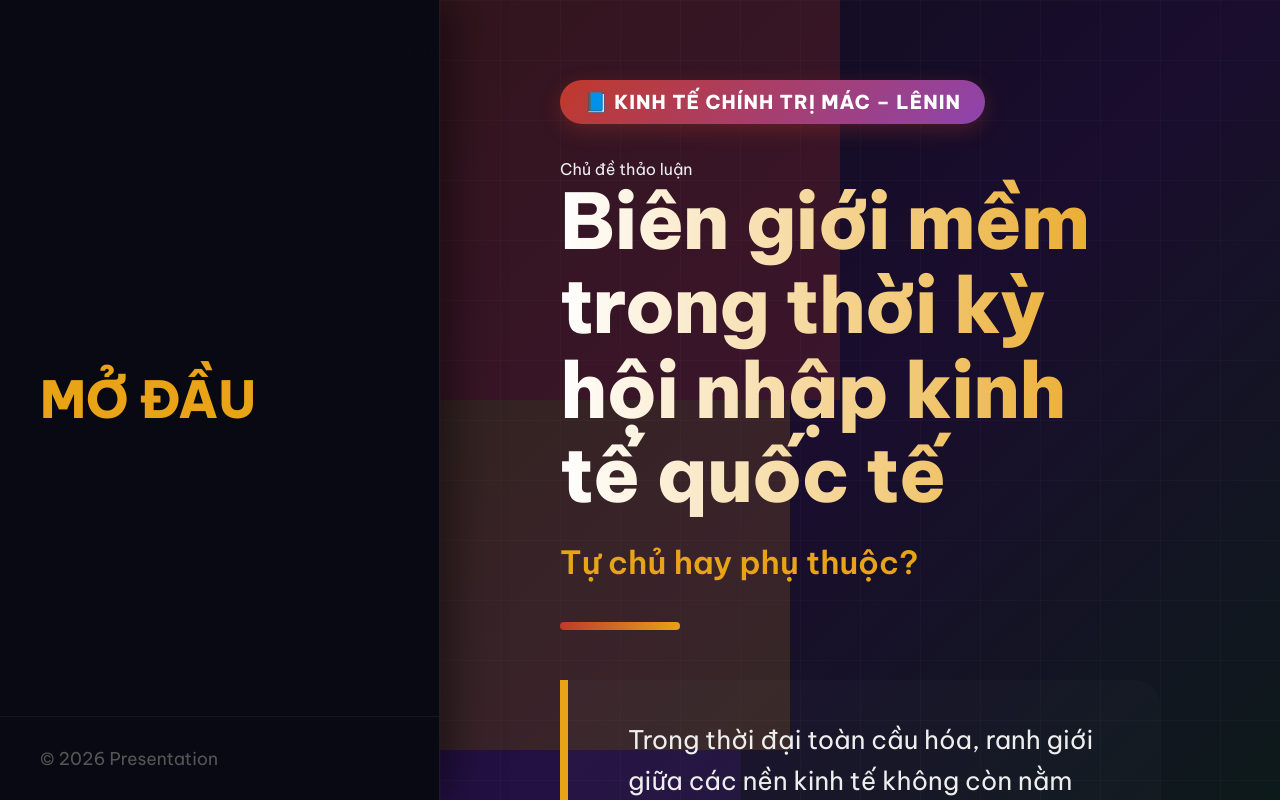
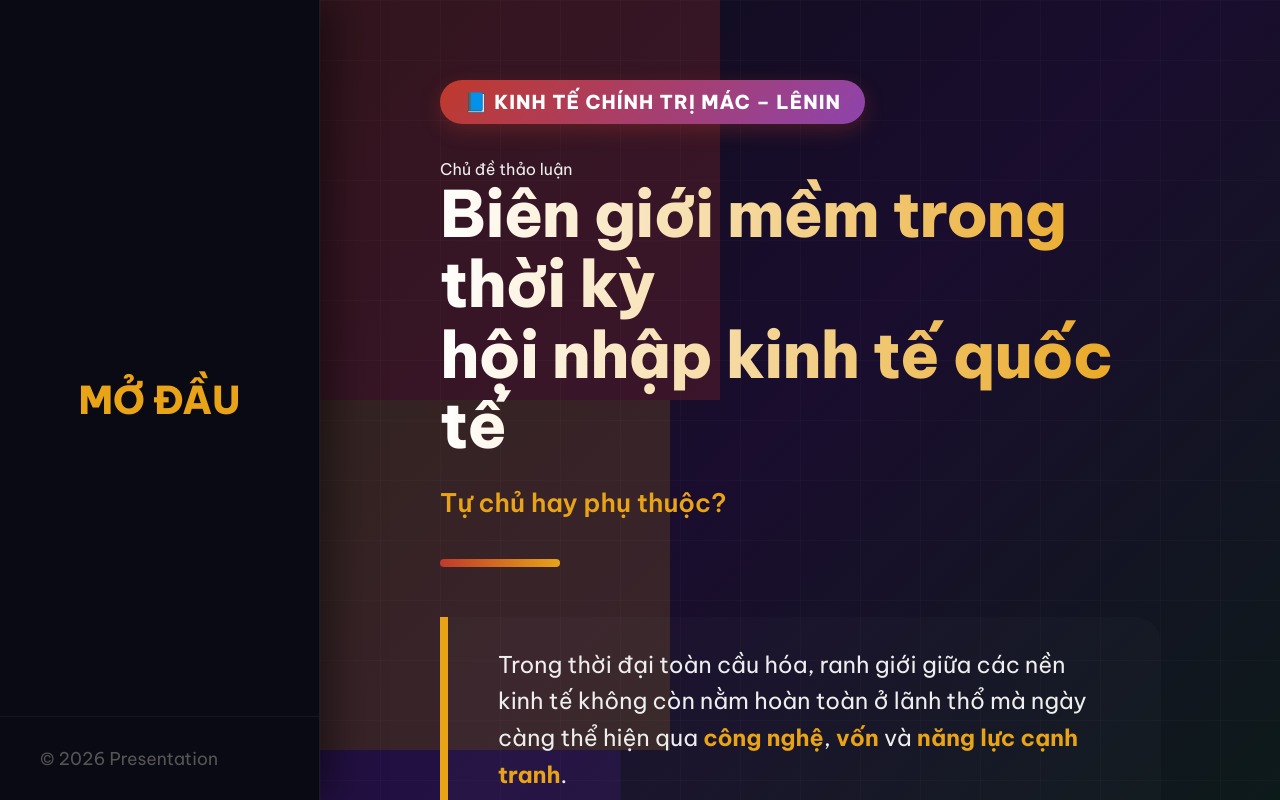
Before and after one commit to Trungntse173505/MLN2, a React (Vite) app: page / in a window 1280 px wide. Built offline with nearby package versions, Linux system fonts and the light colour scheme.

Commit message:
Refine typography and sidebar width for better layout balance on deployment

```diff
--- a/src/index.css
+++ b/src/index.css
@@ -99,8 +99,8 @@ body {
 
 /* Sidebar Navigation Pane */
 .sidebar {
-  width: 440px; /* Wider to prevent extreme word breaks */
-  background: rgba(10, 10, 20, 0.85); /* Darker, more solid */
+  width: 320px; /* Scaled back for better balance */
+  background: rgba(10, 10, 20, 0.9);
   backdrop-filter: blur(30px);
   border-right: 1px solid rgba(255, 255, 255, 0.08);
   display: flex;
@@ -118,19 +118,19 @@ body {
 
 .dynamic-item {
   position: absolute;
-  left: 40px;
-  right: 40px;
+  left: 30px;
+  right: 30px;
   top: 50%;
   opacity: 0;
-  font-size: clamp(2rem, 4vw, 3.2rem); /* Dynamic Font Size */
+  font-size: clamp(1.8rem, 3vw, 2.5rem); /* Scaled down */
   font-weight: 800;
   color: var(--gold);
   line-height: 1.1;
   pointer-events: none;
   transition: all 0.6s cubic-bezier(0.4, 0, 0.2, 1);
   text-transform: uppercase;
-  word-break: break-word; /* Allow break but we want to avoid it */
-  text-align: left;
+  word-break: break-word;
+  text-align: center; /* Centered looks cleaner in some cases, let's try */
 }
 
 .dynamic-item.prev {
@@ -210,7 +210,7 @@ body {
 }
 
 .main-title {
-  font-size: clamp(3rem, 6vw, 5.5rem);
+  font-size: clamp(2.5rem, 5vw, 4.2rem);
   font-weight: 800;
   line-height: 1.1;
   background: linear-gradient(90deg, #fff, var(--gold));
@@ -222,7 +222,7 @@ body {
 }
 
 .section-title {
-  font-size: clamp(2.5rem, 5vw, 4rem);
+  font-size: clamp(2rem, 4vw, 3.2rem);
   font-weight: 800;
   color: #fff;
   margin-bottom: 35px;
@@ -230,14 +230,14 @@ body {
   letter-spacing: -0.5px;
 }
 
-.subtitle { font-size: clamp(1.4rem, 2.5vw, 2.4rem); color: var(--gold); font-weight: 600; margin-bottom: 40px; }
+.subtitle { font-size: clamp(1.2rem, 2vw, 1.8rem); color: var(--gold); font-weight: 600; margin-bottom: 40px; }
 
 .quote-box {
   background: rgba(255,255,255,0.02);
   border-left: 8px solid var(--gold);
-  padding: 40px 60px;
+  padding: 30px 50px;
   border-radius: 0 24px 24px 0;
-  font-size: clamp(1.2rem, 2vw, 2.2rem);
+  font-size: clamp(1.1rem, 1.8vw, 1.6rem);
   line-height: 1.6;
   margin-bottom: 60px;
   color: #eee;
```
